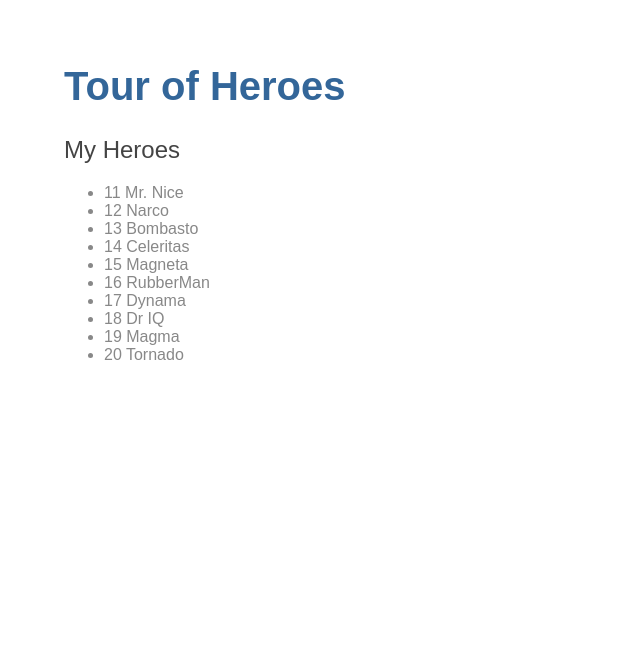
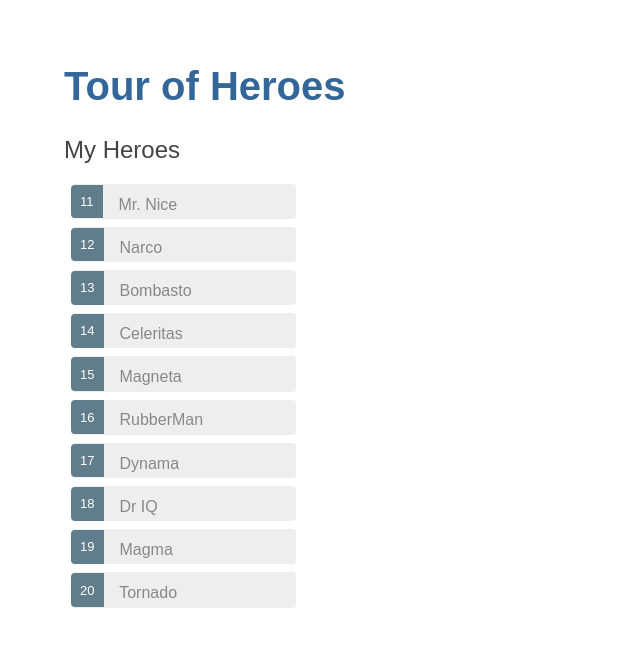
Before and after one commit to simjr/Angular-My-FIrst-App, an Angular app: page / in a window 1280 px wide. Shown: the top 646 px of the page, without its empty margins (0-640 px from the left). Built offline with nearby package versions, Linux system fonts and the light colour scheme.

Commit message:
Styles of Heroes' list modified

```diff
--- a/src/app/heroes/heroes.component.html
+++ b/src/app/heroes/heroes.component.html
@@ -1,10 +1,12 @@
 <h2>My Heroes</h2>
-	<ul>
-		<li *ngFor="let hero of heroes" (click)="onSelect(hero)">
-			<span class="badge">{{hero.id}}</span> {{hero.name}}
-		</li>
-	</ul>
+<ul class="heroes">
+	<li *ngFor="let hero of heroes" [class.selected]=" hero === selectedHero" (click)="onSelect(hero)">
+		<span class="badge">{{hero.id}}</span> {{hero.name}}
+	</li>
+</ul>
+
 <div *ngIf="selectedHero">
+
 	<h2> {{selectedHero.name | uppercase}} </h2>
 	<div><span>id: </span> {{selectedHero.id}} </div>
 	<div>
@@ -12,4 +14,5 @@
 			<input type="text" [(ngModel)]="selectedHero.name" placeholder="name">
 		</label>
 	</div>
+
 </div>
--- a/src/app/heroes/heroes.component.ts
+++ b/src/app/heroes/heroes.component.ts
@@ -1,6 +1,7 @@
 import { Component, OnInit } from '@angular/core';
 import { Hero } from '../hero';
 import { HEROES } from '../mock-heroes';
+
 @Component({
   selector: 'app-heroes',
   templateUrl: './heroes.component.html',
@@ -8,9 +9,10 @@
 })
 export class HeroesComponent implements OnInit {
 
-	heroes = HEROES;
+  heroes = HEROES;
 
   selectedHero: Hero;
+
 
   constructor() { }
 
@@ -20,5 +22,4 @@
   onSelect(hero: Hero): void {
     this.selectedHero = hero;
   }
-
 }
```
